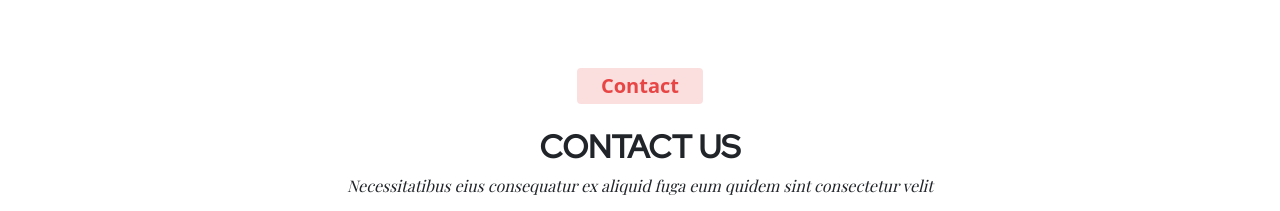
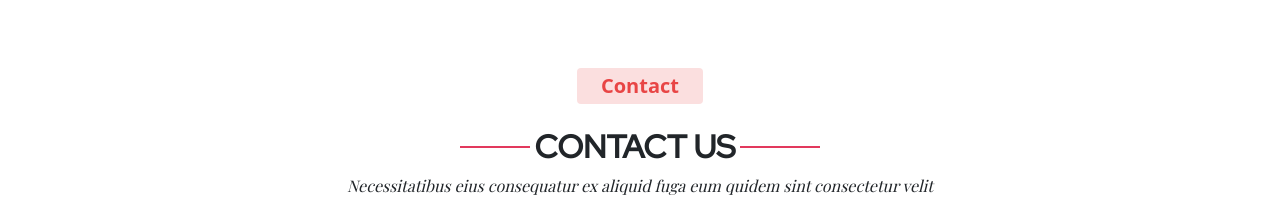
Before and after one commit to Jeyasheelanjc/isaclepro, a plain HTML site: page index.html in a window 1280 px wide. Shown: the part 9680-9891 px from the top of the page. Drawn offline with nearby package versions, Linux system fonts and the light colour scheme; a web font is replaced by a local one.

Commit message:
Update style.css

```diff
--- a/style.css
+++ b/style.css
@@ -403,6 +403,24 @@ footer p {
     width: 80px;
     margin: 0 0px 10px 5px;
 }
+.contact h2:before {
+    display: inline-block;
+    content: "";
+    background: var(--red);
+    height: 2px;
+    width: 70px;
+    margin: 0 5px 10px 0px;
+}
+
+.contact h2::after {
+    display: inline-block;
+    content: "";
+    background: var(--red);
+    height: 2px;
+    width: 80px;
+    margin: 0 0px 10px 5px;
+}
+
 
 .price h2:before {
     display: inline-block;
```
